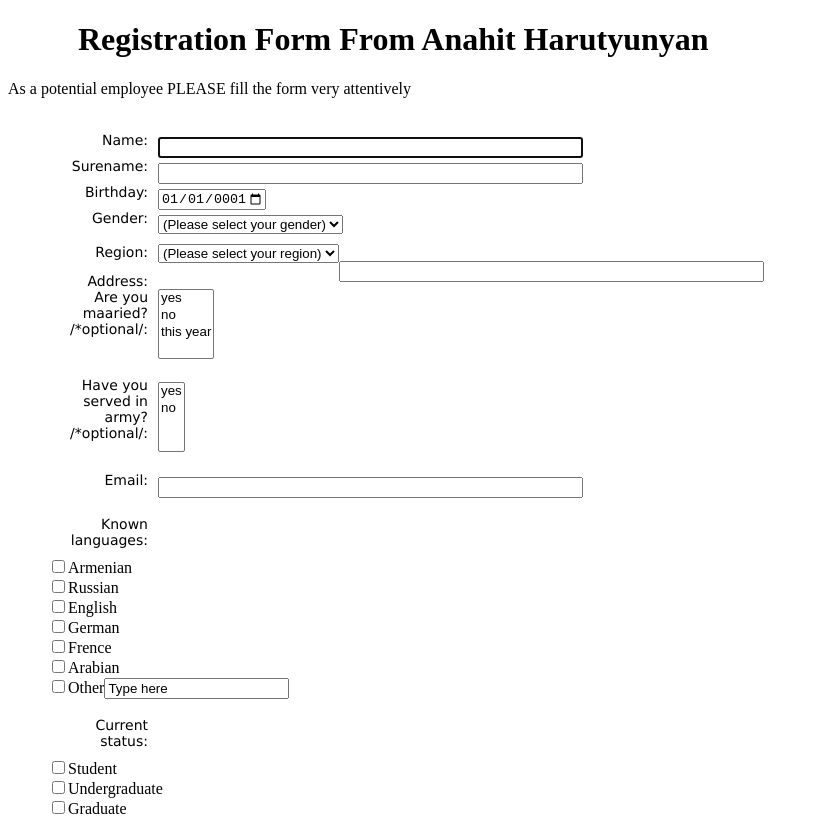
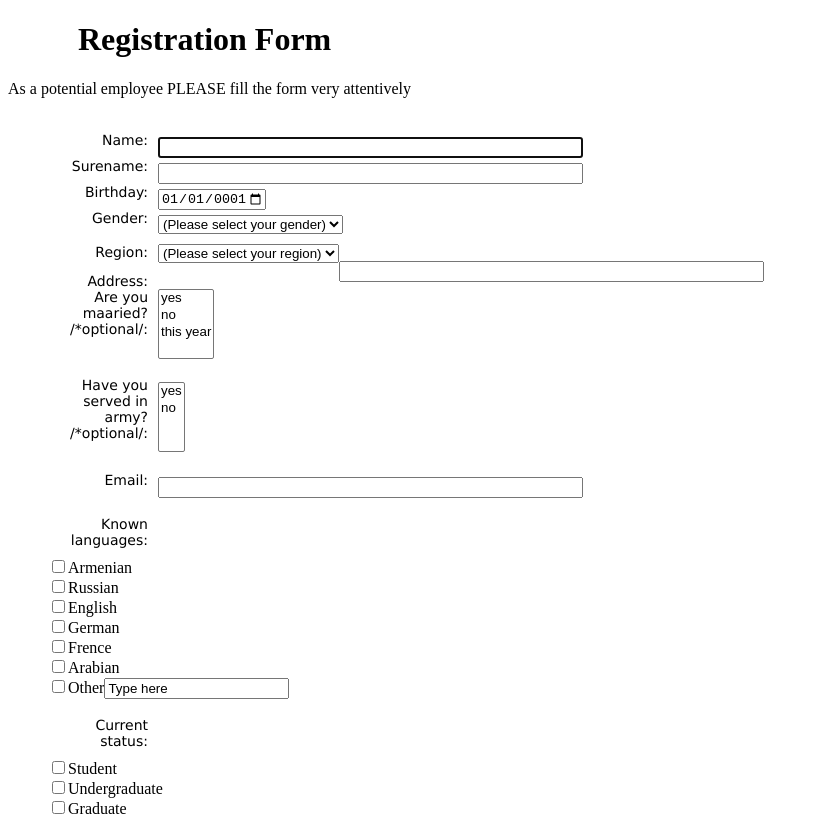
Before and after one commit to inna-kocharyan/Volunteering-website, a plain HTML site: page index.html in a window 1280 px wide. Shown: the top 817 px of the page, without its empty margins (0-819 px from the left). Drawn offline with Linux system fonts and the light colour scheme.

Commit message:
Update index.html

```diff
--- a/index.html
+++ b/index.html
@@ -7,7 +7,7 @@
 </head>
 
 <body onload="document.registration.name.focus();">
-<h1>Registration Form From Anahit Harutyunyan</h1>
+<h1>Registration Form</h1>
 As a potential employee PLEASE fill the form very attentively
 <form name='registration' onSubmit="return formValidation();">
 
@@ -67,7 +67,7 @@ As a potential employee PLEASE fill the form very attentively
 <br><li><label for="email">Email:</label></li>
 <input type="text" id="email" name="email" size="50" /><br>
 
-<br><li><label>Known languages:</label></li><br><br>
+<br><li><label for="language">Known languages:</label></li><br><br>
 <input type="checkbox" id="armlang" name="armlang" value="arm" />Armenian<br>
 <input type="checkbox" id="ruslang" name="ruslang" value="rus" />Russian<br>
 <input type="checkbox" id="englang" name="englang" value="eng" />English<br>
@@ -97,6 +97,5 @@ As a potential employee PLEASE fill the form very attentively
 </form>
 
 <button id="button">Submit</button>
-
 </body>
 </html>
```
